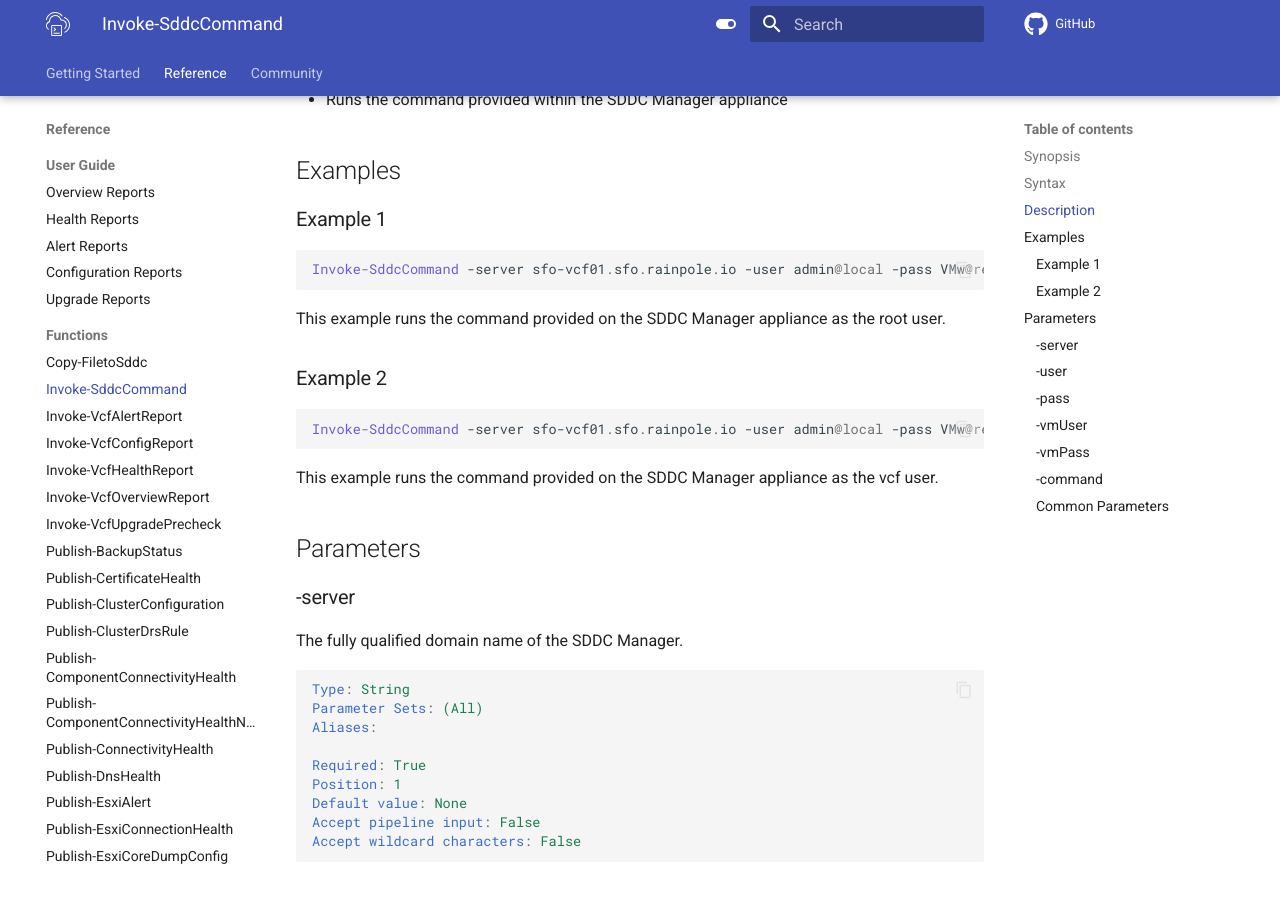
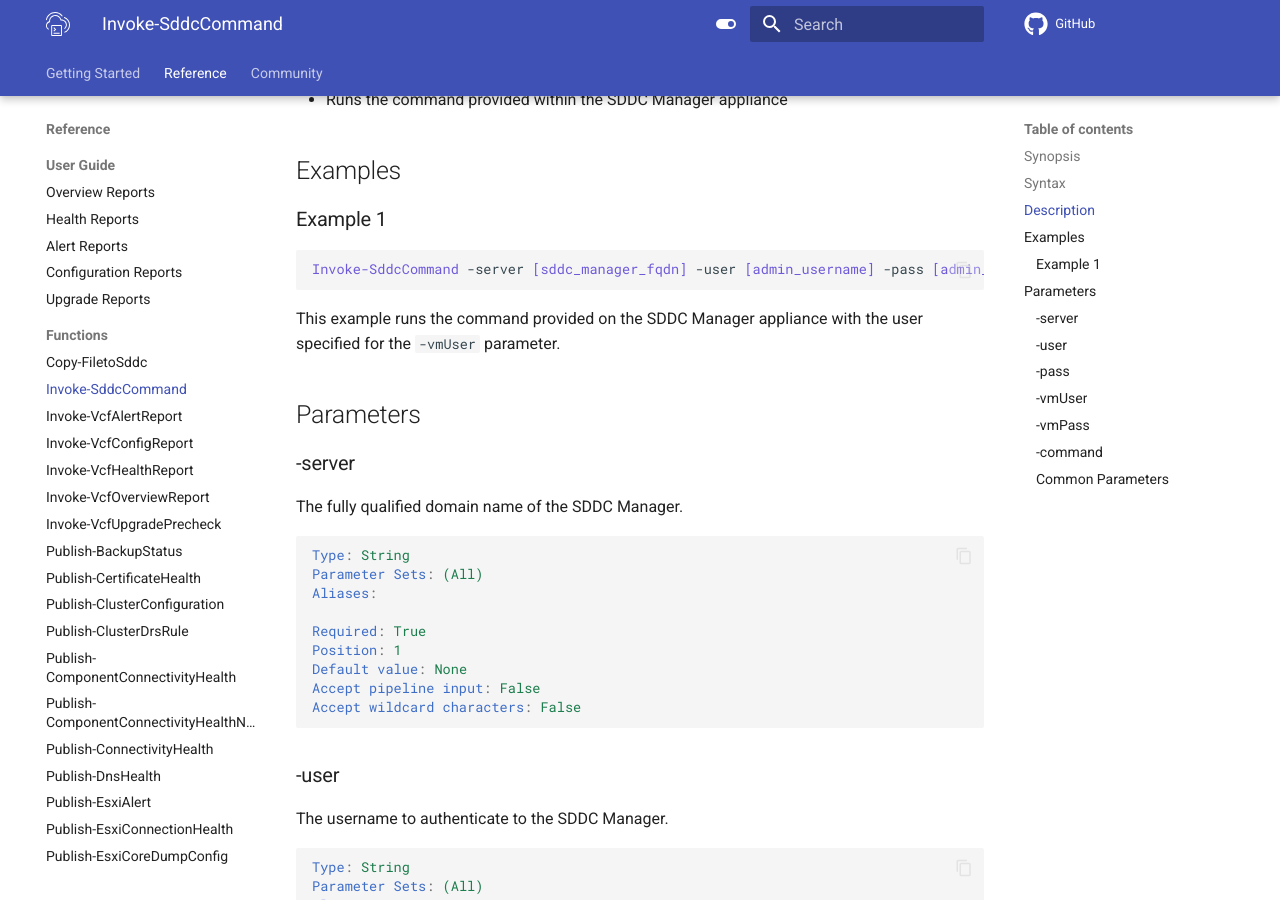
Before and after one commit to vmware/powershell-module-for-vmware-cloud-foundation-reporting, an MkDocs documentation site: the page built from docs/documentation/functions/Invoke-SddcCommand.md, in a window 1280 px wide and 900 px high, scrolled down 618 px. Built offline with MkDocs 1.6.1 and Material for MkDocs 9.7.7, drawn with Linux system fonts in a browser that asks for light colours; comment, search, counter and statistics services are not loaded; the version menu is left out.

Commit message:
docs:sanitize-examples
-Updated Invoke-SddcCommand.md doc to sanitize all the example variables.
-Updated Invoke-VcfAlertReport.md doc to sanitize all the example variables.
-Updated Invoke-VcfConfigReport.md doc to sanitize all the example variables.
-Updated Invoke-VcfHealthReport.md doc to sanitize all the example variables.
-Updated Invoke-VcfOverviewReport.md doc to sanitize all the example variables.

Signed-off-by: Andy Beltz <andy.beltz@broadcom.com>

````diff
--- a/docs/documentation/functions/Invoke-SddcCommand.md
+++ b/docs/documentation/functions/Invoke-SddcCommand.md
@@ -25,18 +25,10 @@ The cmdlet connects to the SDDC Manager using the `-server`, `-user`, and `-pass
 ### Example 1
 
 ```powershell
-Invoke-SddcCommand -server sfo-vcf01.sfo.rainpole.io -user admin@local -pass VMw@re1!VMw@re1! -vmUser root -vmPass VMw@re1! -command "chage -l backup"
+Invoke-SddcCommand -server [sddc_manager_fqdn] -user [admin_username] -pass [admin_password] -vmUser [local_username] -vmPass [local_password] -command "chage -l backup"
 ```
 
-This example runs the command provided on the SDDC Manager appliance as the root user.
-
-### Example 2
-
-```powershell
-Invoke-SddcCommand -server sfo-vcf01.sfo.rainpole.io -user admin@local -pass VMw@re1!VMw@re1! -vmUser vcf -vmPass VMw@re1! -command "echo Hello World."
-```
-
-This example runs the command provided on the SDDC Manager appliance as the vcf user.
+This example runs the command provided on the SDDC Manager appliance with the user specified for the `-vmUser` parameter.
 
 ## Parameters
 
````
Also changed, not shown: docs/documentation/functions/Invoke-VcfAlertReport.md (+4 -4 lines), docs/documentation/functions/Invoke-VcfConfigReport.md (+3 -3 lines), docs/documentation/functions/Invoke-VcfHealthReport.md (+6 -4 lines), docs/documentation/functions/Invoke-VcfOverviewReport.md (+3 -3 lines).
